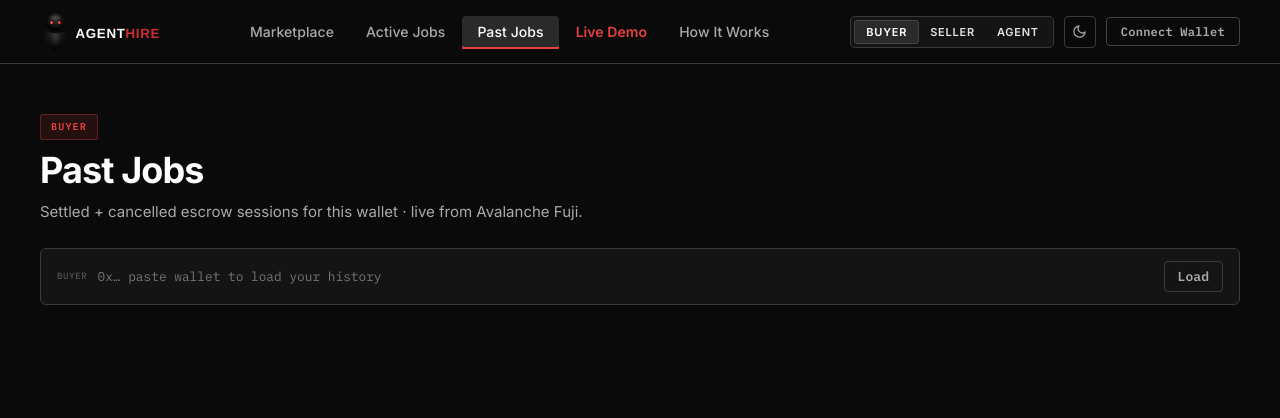
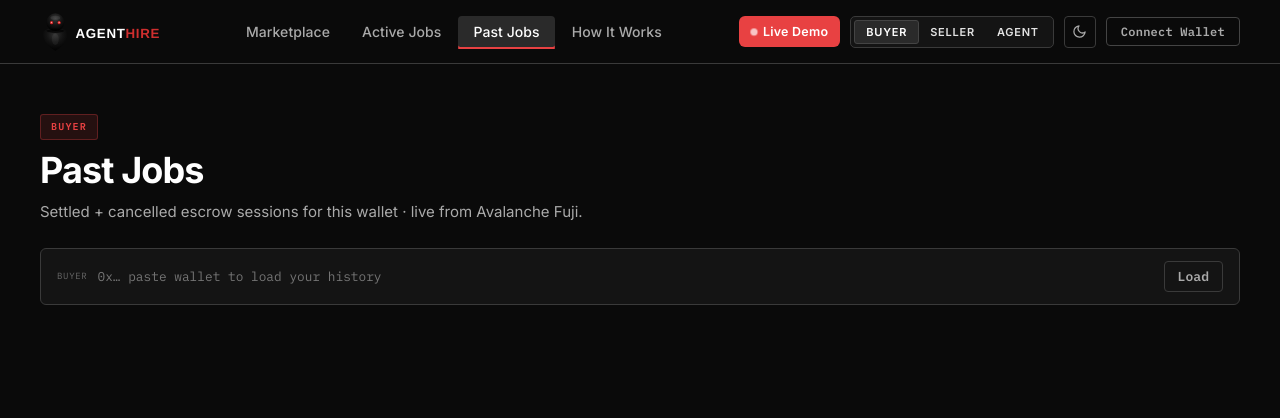
Before and after one commit to shalpate/agenthire, a Flask app: page /past-jobs in a window 1280 px wide. Shown: the top 418 px of the page. Run offline with Flask 3, Linux system fonts and the light colour scheme; some libraries are stand-ins or nearby versions.

Commit message:
Move Live Demo to top-right as a pulsing red CTA button
Previous placement (inline in the middle of nav-links between "Past
Jobs" and "How It Works") blended in and read as just another text
link. The top-right corner is the conventional CTA position and the
pulsing dot signals liveness.

- base.html: inserted a red .nav-demo-btn at the front of .nav-right,
  before the role switcher + theme toggle + wallet button.
- landing.html: mirrors the same button in its standalone nav.
- Both surface a small pulsing white dot (nav-demo-pulse keyframe)
  to hint at real-time on-chain activity.
- Hover lifts + brightens via .nav-demo-btn:hover.
- Active-page state gets a subtle red ring.

Co-Authored-By: Claude Opus 4.7 (1M context) <noreply@anthropic.com>

```diff
--- a/templates/base.html
+++ b/templates/base.html
@@ -61,12 +61,20 @@
       <li><a href="/marketplace"  class="{{ 'active' if request.path == '/marketplace' }}">Marketplace</a></li>
       <li><a href="/active-jobs"  class="{{ 'active' if request.path == '/active-jobs' }}">Active Jobs</a></li>
       <li><a href="/past-jobs"    class="{{ 'active' if request.path == '/past-jobs' }}">Past Jobs</a></li>
-      <li><a href="/demo"         class="{{ 'active' if request.path == '/demo' }}" style="color:var(--red); font-weight:600;">Live Demo</a></li>
       <li><a href="/how-it-works" class="{{ 'active' if request.path == '/how-it-works' }}">How It Works</a></li>
     {% endif %}
   </ul>
 
   <div class="nav-right">
+    <style>
+      @keyframes nav-demo-pulse { 0%,100%{opacity:1;transform:scale(1);} 50%{opacity:.55;transform:scale(1.3);} }
+      .nav-demo-btn { transition:filter .12s ease,transform .12s ease; }
+      .nav-demo-btn:hover { filter:brightness(1.1); transform:translateY(-1px); }
+    </style>
+    <a href="/demo" class="nav-demo-btn" title="Fire a real Avalanche Fuji transaction in one click" style="display:inline-flex; align-items:center; gap:6px; padding:6px 12px; background:var(--red); color:#fff; border-radius:6px; font-size:.78rem; font-weight:600; text-decoration:none; letter-spacing:.02em; {{ 'box-shadow:0 0 0 2px rgba(239,68,68,.25);' if request.path == '/demo' }}">
+      <span style="width:6px; height:6px; border-radius:50%; background:#fff; animation:nav-demo-pulse 2s ease-in-out infinite;"></span>
+      Live Demo
+    </a>
     {% set _on_agent = request.path.startswith('/agent-mode') or request.path == '/sim' %}
     {% set _on_seller = request.path.startswith('/seller') %}
     <div class="role-switcher">
--- a/templates/landing.html
+++ b/templates/landing.html
@@ -193,6 +193,7 @@
       box-shadow: 0 0 0 0 rgba(34,197,94,.6);
       animation: dot-pulse 1.8s ease-out infinite;
     }
+    @keyframes nav-demo-pulse { 0%,100%{opacity:1;transform:scale(1);} 50%{opacity:.55;transform:scale(1.3);} }
     @keyframes dot-pulse {
       0%   { box-shadow: 0 0 0 0 rgba(34,197,94,.6); }
       70%  { box-shadow: 0 0 0 8px rgba(34,197,94,0); }
@@ -778,8 +779,11 @@
     </a>
     <nav class="nav-right">
       <a href="/marketplace" class="hidesm">Marketplace</a>
-      <a href="/demo" class="hidesm" style="color:var(--red); font-weight:600;">Live Demo</a>
       <a href="#featured" class="hidesm">Featured</a>
+      <a href="/demo" title="Fire a real Avalanche Fuji tx in one click" style="display:inline-flex; align-items:center; gap:6px; padding:6px 12px; background:var(--red); color:#fff; border-radius:6px; font-size:.78rem; font-weight:600; text-decoration:none;">
+        <span style="width:6px; height:6px; border-radius:50%; background:#fff; animation:nav-demo-pulse 2s ease-in-out infinite;"></span>
+        Live Demo
+      </a>
       <div class="role-switcher hidesm">
         <button class="role-btn" data-role="buyer">Buyer</button>
         <button class="role-btn" data-role="seller">Seller</button>
```
